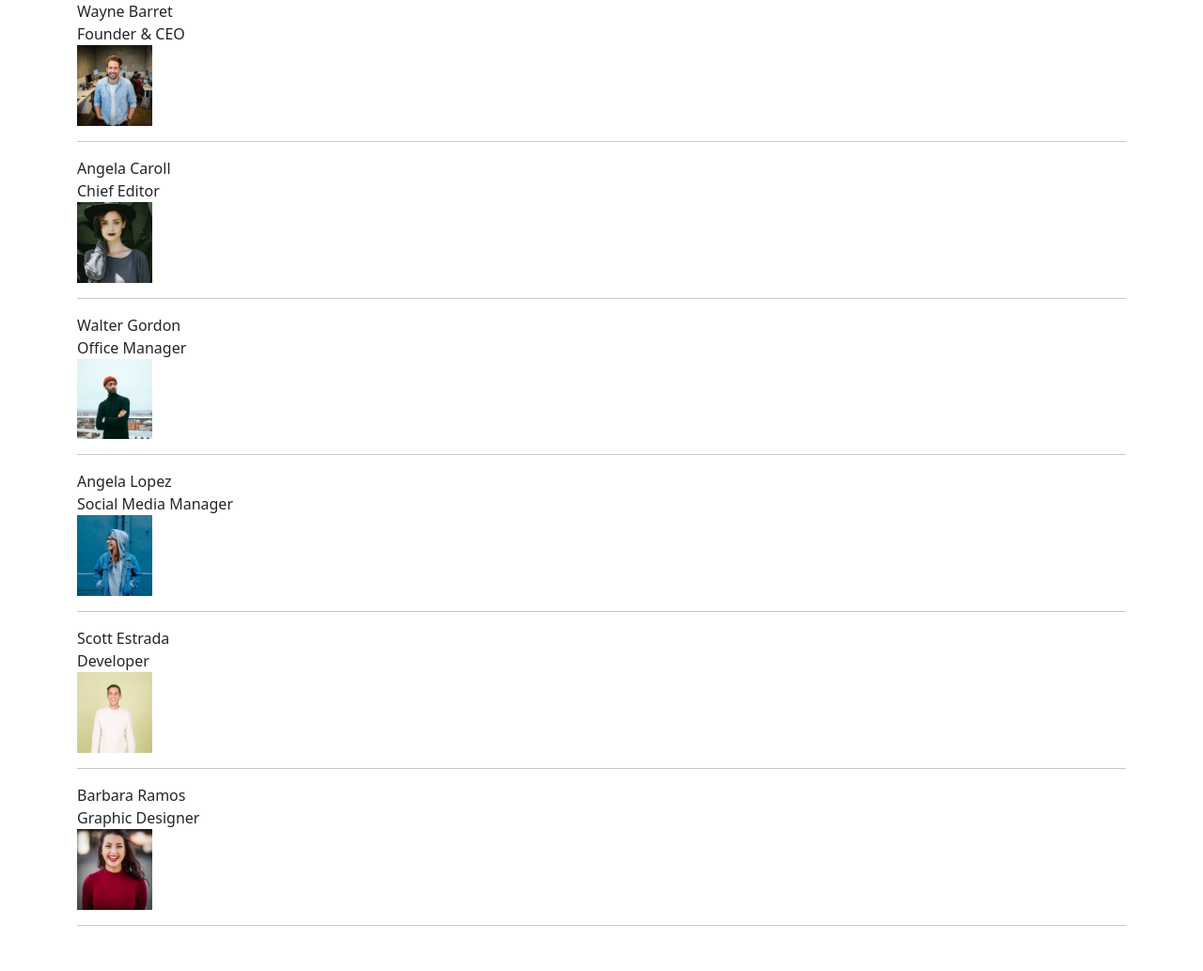
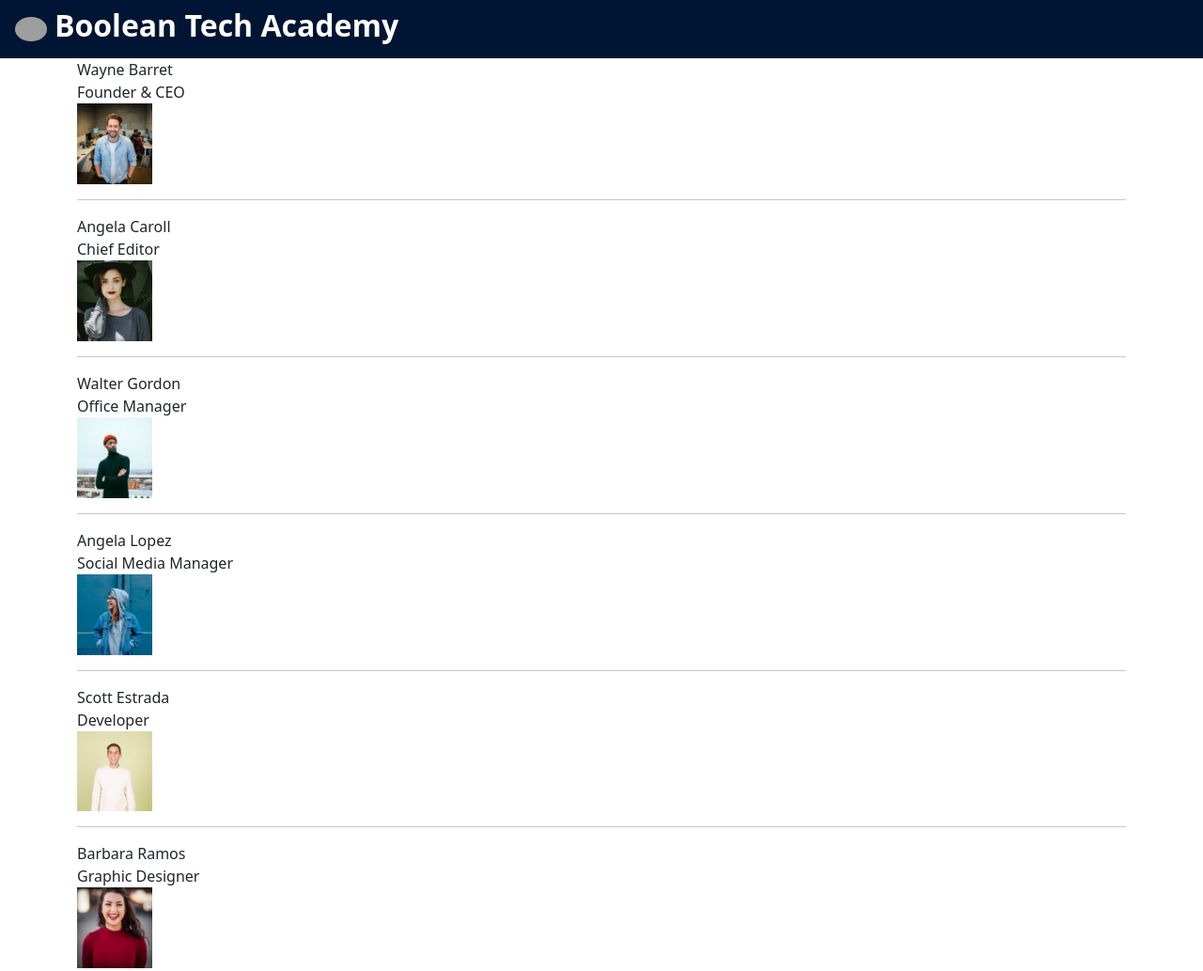
Before and after one commit to Gas9220/js-our-team, a plain HTML site: page index.html in a window 1280 px wide. Shown: the top 1033 px of the page at 94% size. Before the commit the page ends 1001 px from the top, so only its background shows below. Drawn offline with nearby package versions, Linux system fonts and the light colour scheme; grey boxes are pictures that could not be loaded.

Commit message:
Bonus 2: Completato Header

```diff
--- a/css/header.css
+++ b/css/header.css
@@ -1,7 +1,7 @@
-main .container div span {
-    display: block;
+header nav {
+    background-color: rgb(0, 21, 51);
 }
 
-main .container div img {
-    width: 5rem;
+#logo {
+    width: 3.125rem;
 }
--- /dev/null
+++ b/css/main.css
@@ -0,0 +1,7 @@
+main .container div span {
+    display: block;
+}
+
+main .container div img {
+    width: 5rem;
+}
--- a/css/style.css
+++ b/css/style.css
@@ -1,7 +1,2 @@
 @import url('header.css');
-
-* {
-    box-sizing: border-box;
-    padding: 0;
-    margin: 0;
-}
+@import url('main.css');
--- a/index.html
+++ b/index.html
@@ -20,6 +20,10 @@
 <body>
     <!-- Header -->
     <header>
+        <nav class="d-flex p-2 align-items-center">
+            <img src="https://d92mrp7hetgfk.cloudfront.net/images/sites/misc/Boolean/original.png?1623187562" alt="logo" id="logo" class="p-2 rounded-circle">
+            <h1 class="text-white fw-bold fs-2">Boolean Tech Academy</h1>
+        </nav>
     </header>
     <!-- /Header -->
 
```
